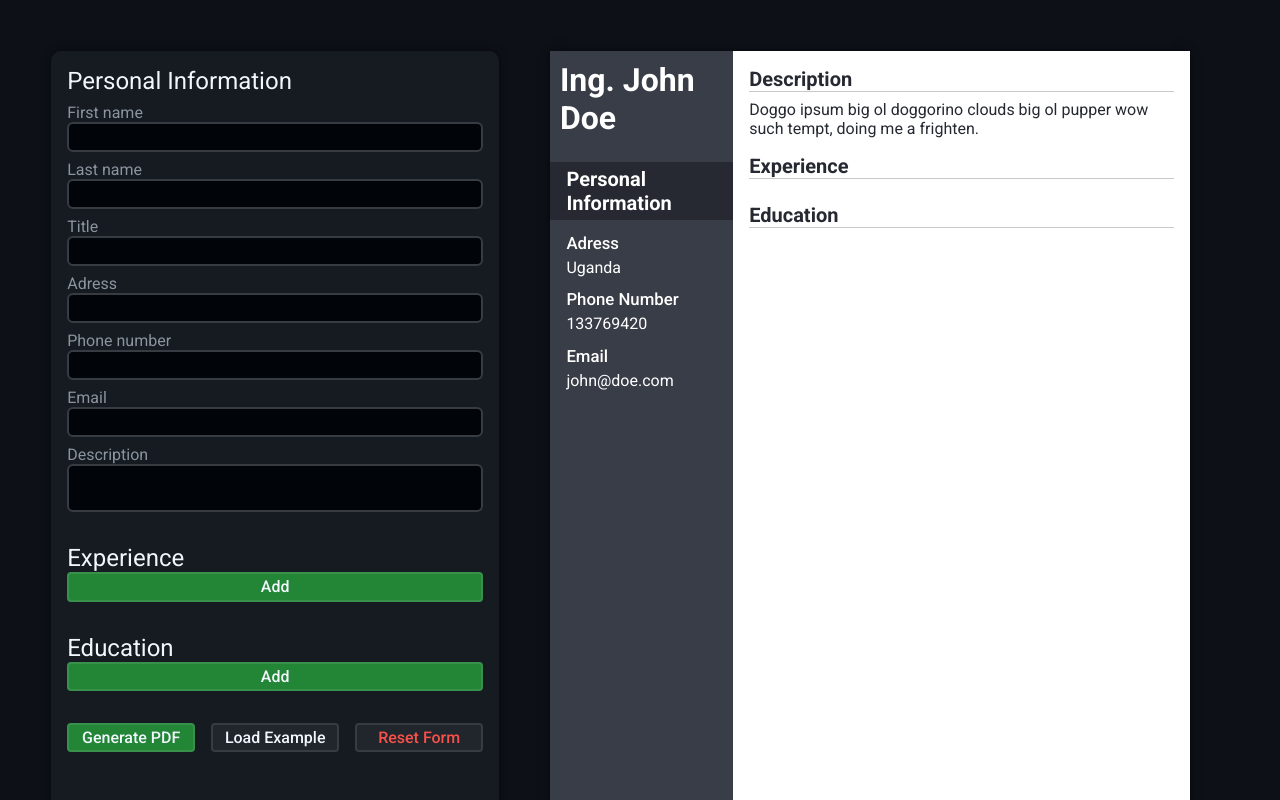
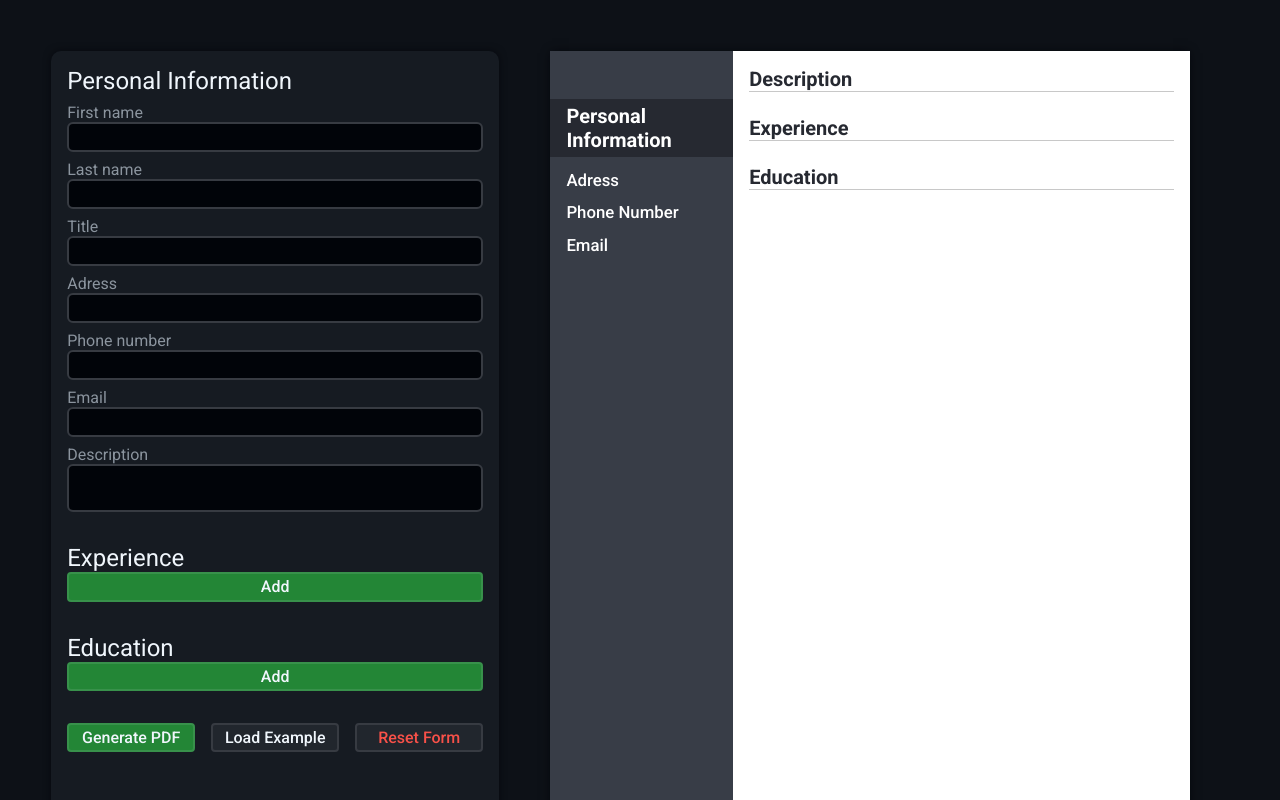
Before and after one commit to Bladesheng/cv-project, a React app: page / in a window 1280 px wide. Shown: the top 800 px of the page. Built offline with nearby package versions, Linux system fonts and the light colour scheme.

Commit message:
Add template CV

```diff
--- a/src/components/CvInput.tsx
+++ b/src/components/CvInput.tsx
@@ -1,7 +1,8 @@
-import React from "react";
+import React, { ChangeEvent } from "react";
 import Education, { IStateEducation, ISchool } from "./Education";
 import Experience, { IStateExperience, IJob } from "./Experience";
 import CvOutput from "./CvOutput";
+import { type } from "os";
 
 type IProps = {};
 
@@ -22,19 +23,19 @@ class CvInput extends React.Component<IProps, IStateInput> {
     super(props);
 
     this.state = {
-      firstName: "John",
-      lastName: "Doe",
-      title: "Ing.",
-      adress: "Uganda",
-      phoneNumber: "133769420",
-      email: "john@doe.com",
-      description:
-        "Doggo ipsum big ol doggorino clouds big ol pupper wow such tempt, doing me a frighten.",
+      firstName: "",
+      lastName: "",
+      title: "",
+      adress: "",
+      phoneNumber: "",
+      email: "",
+      description: "",
       experience: [],
       education: []
     };
 
     this.handleInputChange = this.handleInputChange.bind(this);
+    this.loadTemplate = this.loadTemplate.bind(this);
   }
 
   handleInputChange(event: any) {
@@ -47,6 +48,44 @@ class CvInput extends React.Component<IProps, IStateInput> {
     this.setState({
       ...this.state,
       [key]: inputText
+    });
+  }
+
+  loadTemplate(event: any) {
+    event.preventDefault();
+
+    this.setState({
+      firstName: "Michael",
+      lastName: "Scott",
+      title: "",
+      adress: "Scranton, Pennsylvania",
+      phoneNumber: "717-555-0177",
+      email: "michael.scott@dundermifflin.com",
+      description:
+        "First of all no, it's still on tv they didn't take it off. The Office is in second person and the camera points to the characters faces on purpose because in the end they do say that they are talking to the audience. The only way you could've missed this is because you didn't really watch it at all. Second, there is nothing wrong with...",
+      experience: [
+        {
+          position: "Salesman",
+          company: "Dunder Mifflin",
+          experinceFrom: "1992",
+          experinceTo: "2001"
+        },
+        {
+          position: "Regional Manager",
+          company: "Dunder Mifflin",
+          experinceFrom: "2001",
+          experinceTo: "2011"
+        }
+      ],
+      education: [
+        {
+          school: "Cornell University",
+          specialization: "Art",
+          degree: "Bachelor",
+          educationFrom: "1991",
+          educationTo: "1995"
+        }
+      ]
     });
   }
 
@@ -101,7 +140,9 @@ class CvInput extends React.Component<IProps, IStateInput> {
 
           <section className="controls">
             <button className="pdf">Generate PDF</button>
-            <button className="example">Load Example</button>
+            <button className="example" onClick={this.loadTemplate}>
+              Load Example
+            </button>
             <button className="reset" type="reset">
               Reset Form
             </button>
--- a/src/styles/style.scss
+++ b/src/styles/style.scss
@@ -191,7 +191,7 @@ main {
     h1 {
       grid-column: 1 / 2;
 
-      padding: 0.3em;
+      padding: 1rem;
 
       font-size: 2rem;
       font-weight: 600;
```
